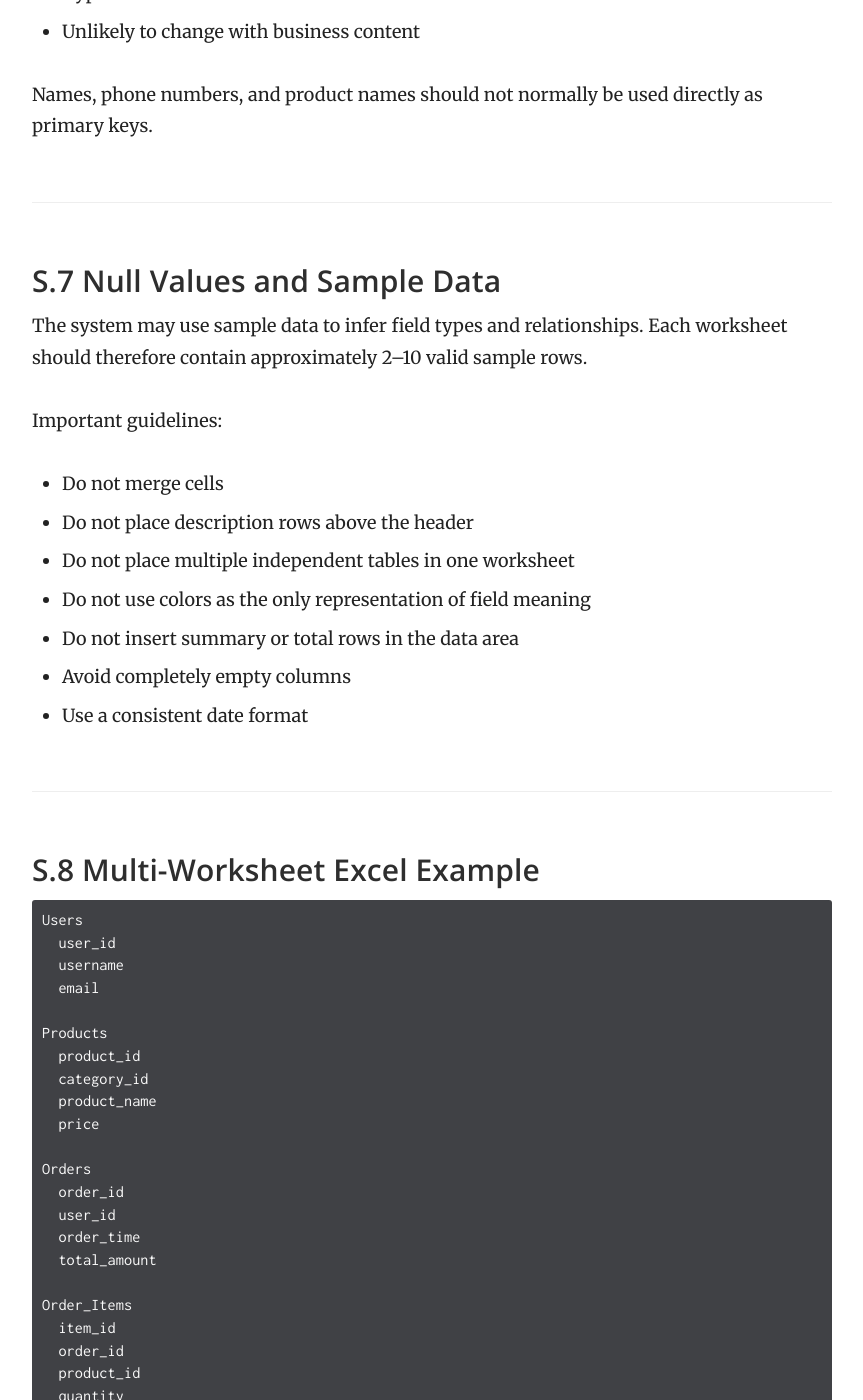
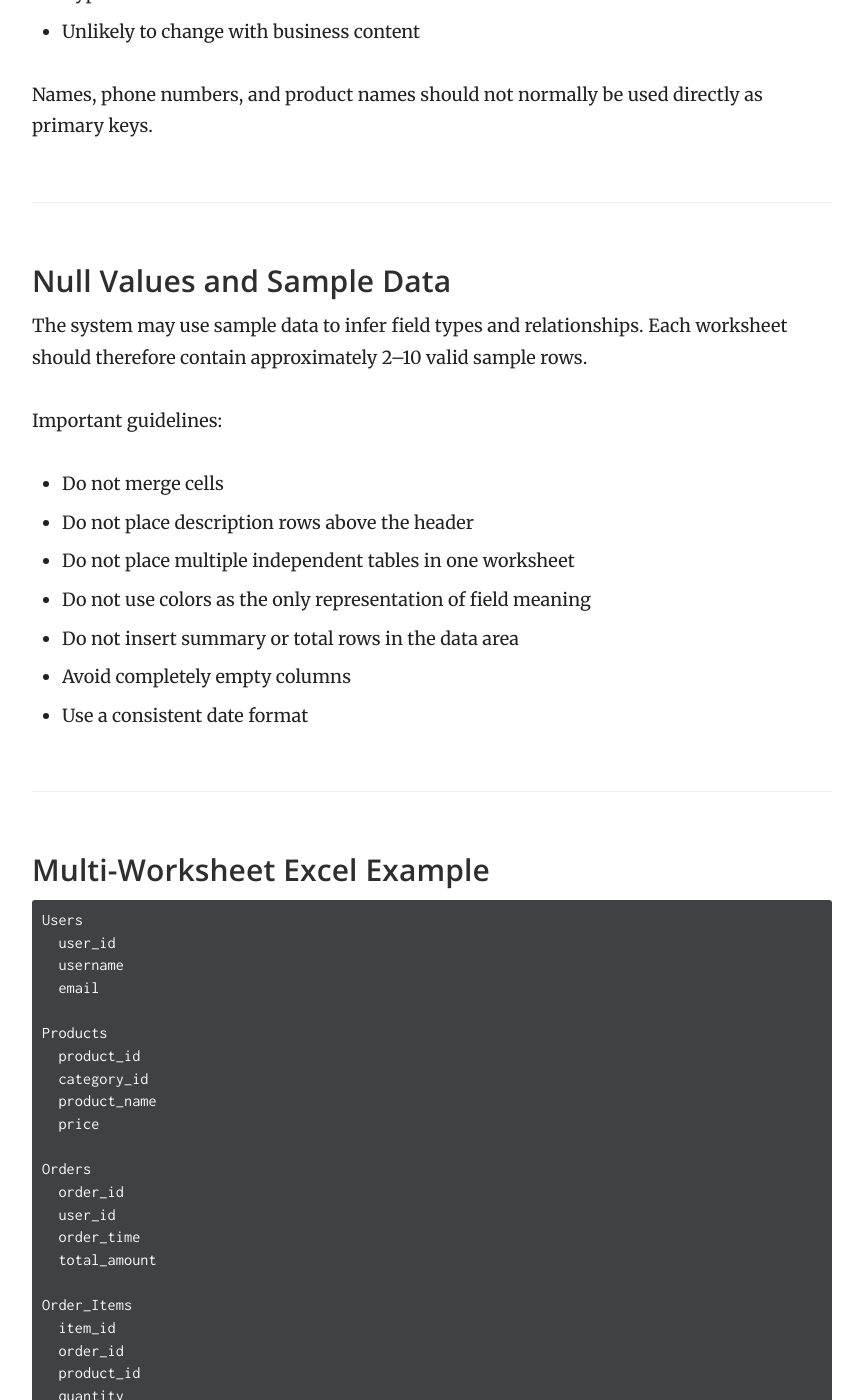
Before and after one commit to openerp-hk-t/doc, a Jekyll site: the page built from _docs/business insight/excelbook.md, in a window 1280 px wide and 1400 px high, scrolled down 5422 px. Shown: the whole window, without its empty margins (358-1221 px from the left). Built offline with Jekyll 4.4.1, drawn with Linux system fonts in a browser that asks for light colours; some of the changed text lies outside the part shown.

Commit message:
Update excelbook.md

````diff
--- a/_docs/business insight/excelbook.md
+++ b/_docs/business insight/excelbook.md
@@ -169,7 +169,7 @@ A primary key should be:
 
 Names, phone numbers, and product names should not normally be used directly as primary keys.
 
-### S.7 Null Values and Sample Data
+### Null Values and Sample Data
 
 The system may use sample data to infer field types and relationships. Each worksheet should therefore contain approximately 2–10 valid sample rows.
 
@@ -183,7 +183,7 @@ Important guidelines:
 - Avoid completely empty columns
 - Use a consistent date format
 
-### S.8 Multi-Worksheet Excel Example
+### Multi-Worksheet Excel Example
 
 ```text
 Users
````
Also changed, not shown: other parts of _docs/business insight/excelbook.md (+6 -6 lines).
